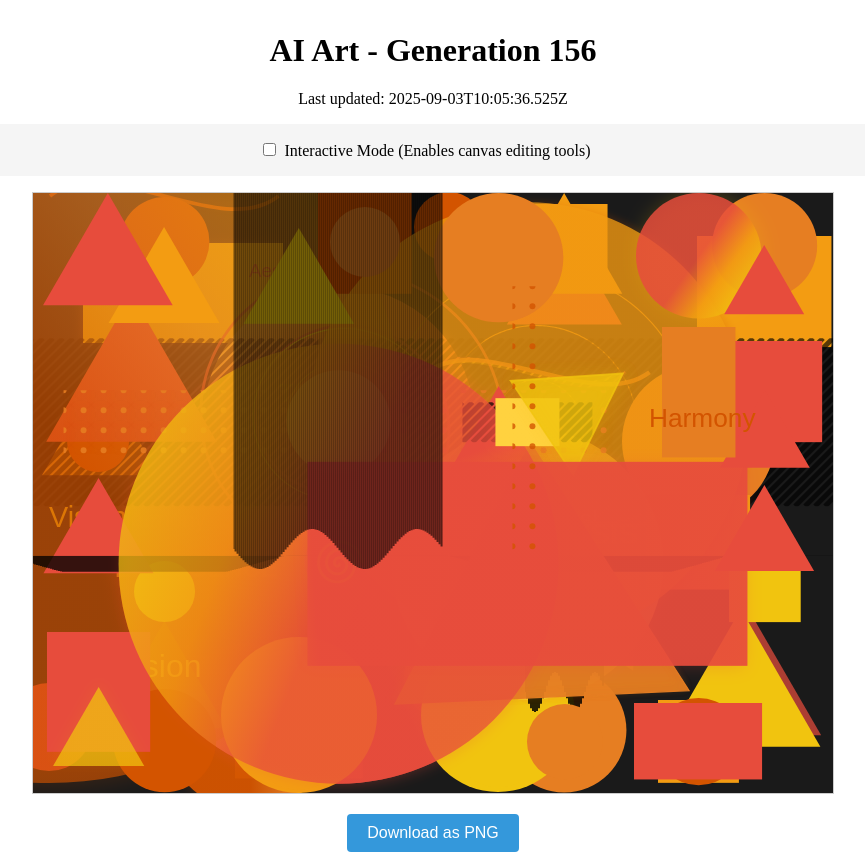
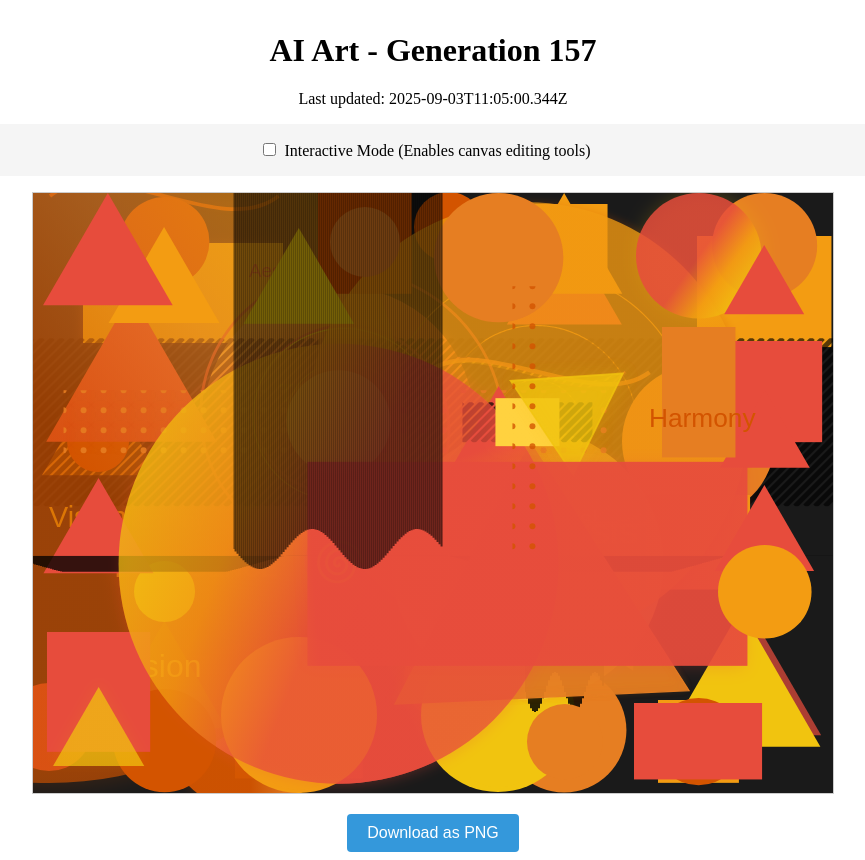
Before and after one commit to mcclowes/ai-art, a React (Vite) app: page / in a window 1280 px wide. Shown: the whole page, without its empty margins (207-1072 px from the left). Built offline with nearby package versions, Linux system fonts and the light colour scheme.

Commit message:
Improve artwork - Generation 157

```diff
--- a/src/artwork-state.ts
+++ b/src/artwork-state.ts
@@ -1714,9 +1714,17 @@ export const artworkState: ArtworkState = {
       "font": "26.28265605342962px Arial",
       "fillStyle": "#d35400",
       "id": "text_1756893936525"
+    },
+    {
+      "type": "circle",
+      "x": 731.7801665444708,
+      "y": 398.78016654447083,
+      "radius": 46.78016654447083,
+      "fillStyle": "#f39c12",
+      "id": "circle_1756897500344"
     }
   ],
-  "generation": 156,
-  "lastUpdated": "2025-09-03T10:05:36.525Z",
+  "generation": 157,
+  "lastUpdated": "2025-09-03T11:05:00.344Z",
   "cycleStarted": "2025-08-27T23:05:44.806Z"
 };
```
